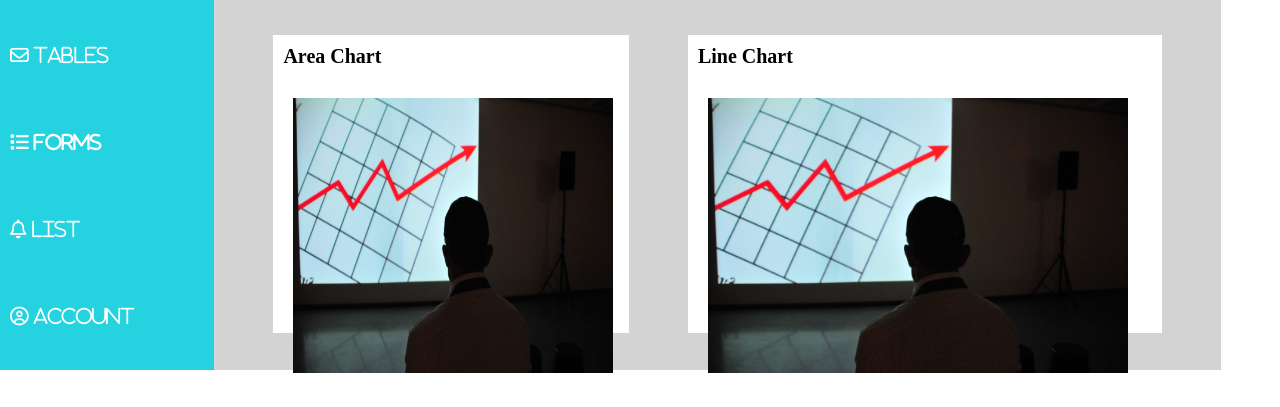
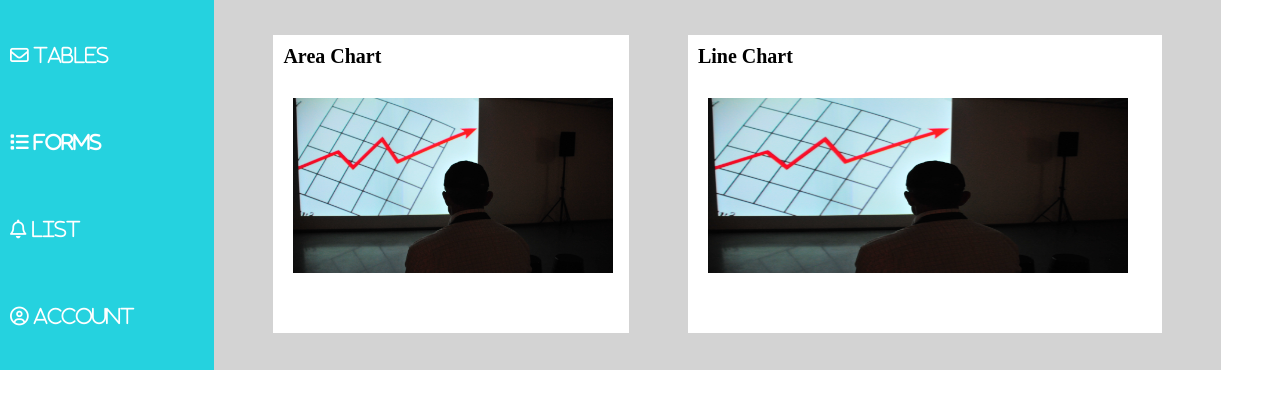
Before and after one commit to CodingGiraffe/ACA_web101_Adam_Thomas, a plain HTML site: page src/checkpoint1/checkpoint1.html in a window 1280 px wide. Shown: the part 393-800 px from the top of the page. Drawn offline with Linux system fonts and the light colour scheme.

Commit message:
resize images to fit on laptop

```diff
--- a/src/checkpoint1/checkpoint1.css
+++ b/src/checkpoint1/checkpoint1.css
@@ -145,13 +145,14 @@ p {
 }
 
 .img1 {
-    height:275px;
+    height:175px;
     width: 320px;
     padding: 20px;
+    background-size: cover;
 }
 
 .img2 {
-    height:275px;
+    height:175px;
     width: 420px;
     padding: 20px
 }
```
Also changed, not shown: src/checkpoint1/checkpoint1.html (+1 -1 lines).
